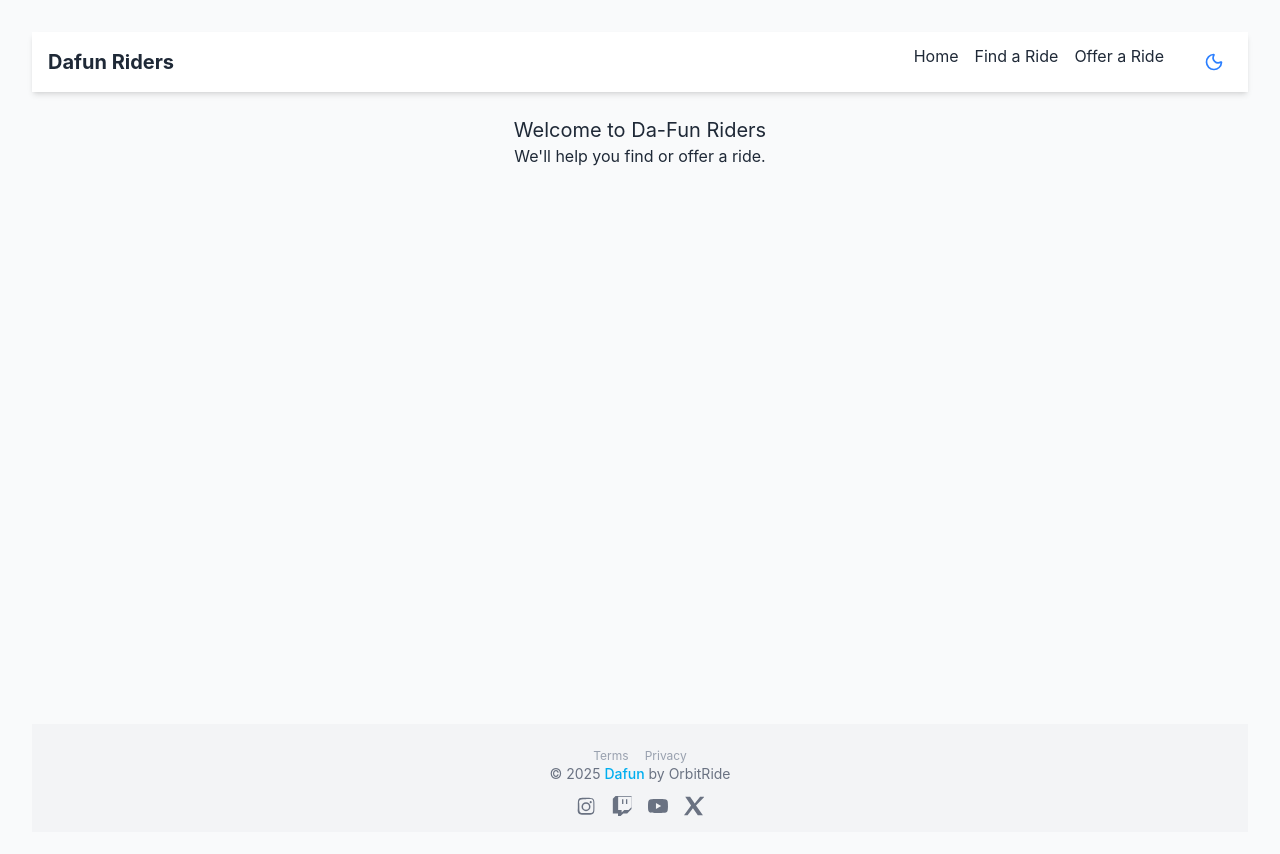
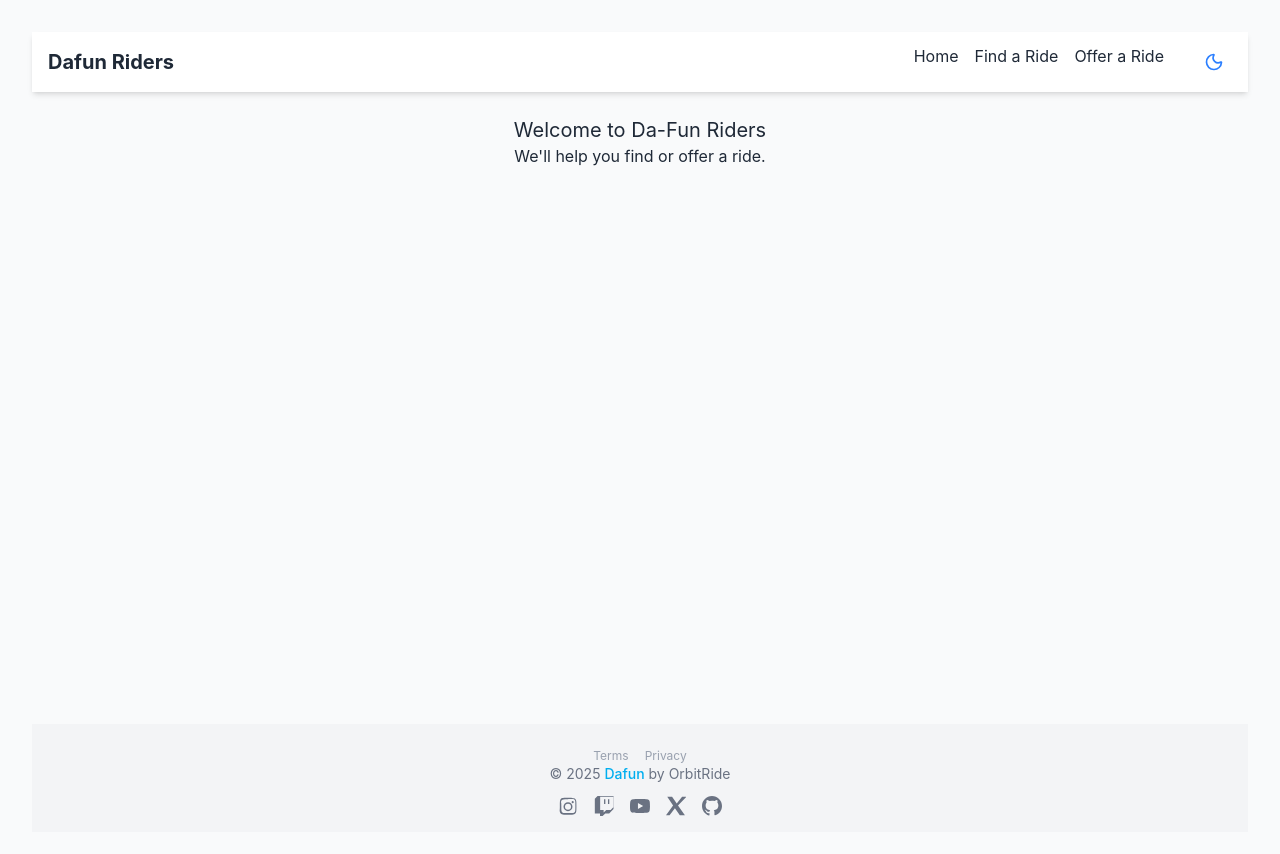
Before and after one commit to urphasin/dafun-rider, a React (Vite) app: page / in a window 1280 px wide. Shown: the top 854 px of the page. Built offline with nearby package versions, Linux system fonts and the light colour scheme.

Commit message:
added a github link

```diff
--- a/src/components/SocialIcons.tsx
+++ b/src/components/SocialIcons.tsx
@@ -1,3 +1,5 @@
+// src/components/Footer.tsx
+
 const socialLinks = [
   {
     name: "Instagram",
@@ -59,6 +61,21 @@ const socialLinks = [
       </svg>
     ),
   },
+  {
+    name: "GitHub",
+    href: "https://github.com/urphasin", // 👈 replace this
+    svg: (
+      <svg
+        role="img"
+        xmlns="http://www.w3.org/2000/svg"
+        className="w-5 h-5 fill-current"
+        viewBox="0 0 24 24"
+      >
+        <title>GitHub</title>
+        <path d="M12 0C5.37 0 0 5.37 0 12c0 5.3 3.438 9.8 8.205 11.385.6.113.82-.263.82-.58 0-.29-.012-1.243-.017-2.252-3.338.724-4.042-1.61-4.042-1.61-.546-1.388-1.333-1.758-1.333-1.758-1.09-.744.083-.729.083-.729 1.205.085 1.84 1.236 1.84 1.236 1.07 1.835 2.807 1.305 3.492.998.108-.775.42-1.305.763-1.605-2.665-.3-5.467-1.334-5.467-5.93 0-1.31.47-2.38 1.235-3.22-.124-.302-.535-1.52.117-3.176 0 0 1.005-.322 3.3 1.23a11.5 11.5 0 013.003-.404c1.02.005 2.045.138 3.003.404 2.28-1.552 3.282-1.23 3.282-1.23.656 1.656.246 2.874.12 3.176.765.84 1.23 1.91 1.23 3.22 0 4.61-2.807 5.625-5.48 5.92.432.372.816 1.103.816 2.222 0 1.605-.015 2.896-.015 3.292 0 .32.216.698.825.58C20.565 21.795 24 17.295 24 12c0-6.63-5.37-12-12-12z" />
+      </svg>
+    )
+  }
 ]
 
 export default function SocialIcons() {
```
